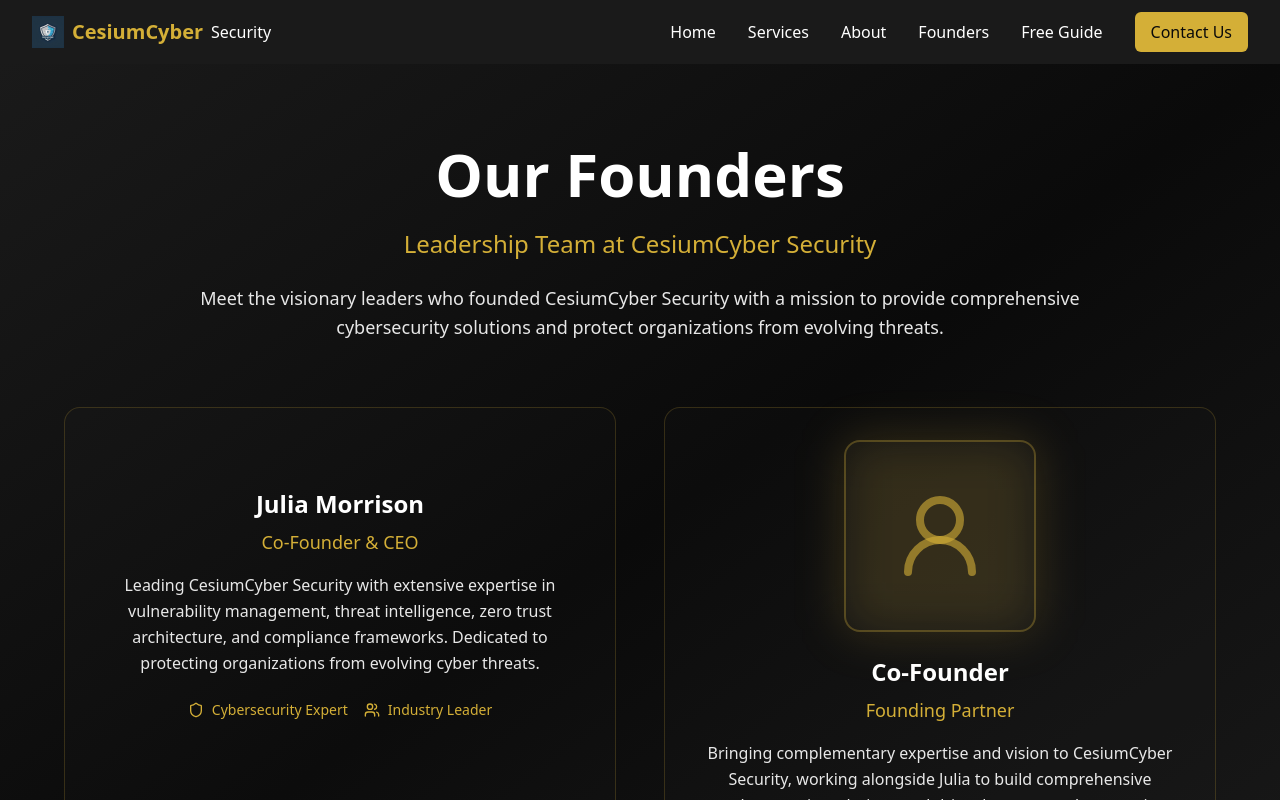
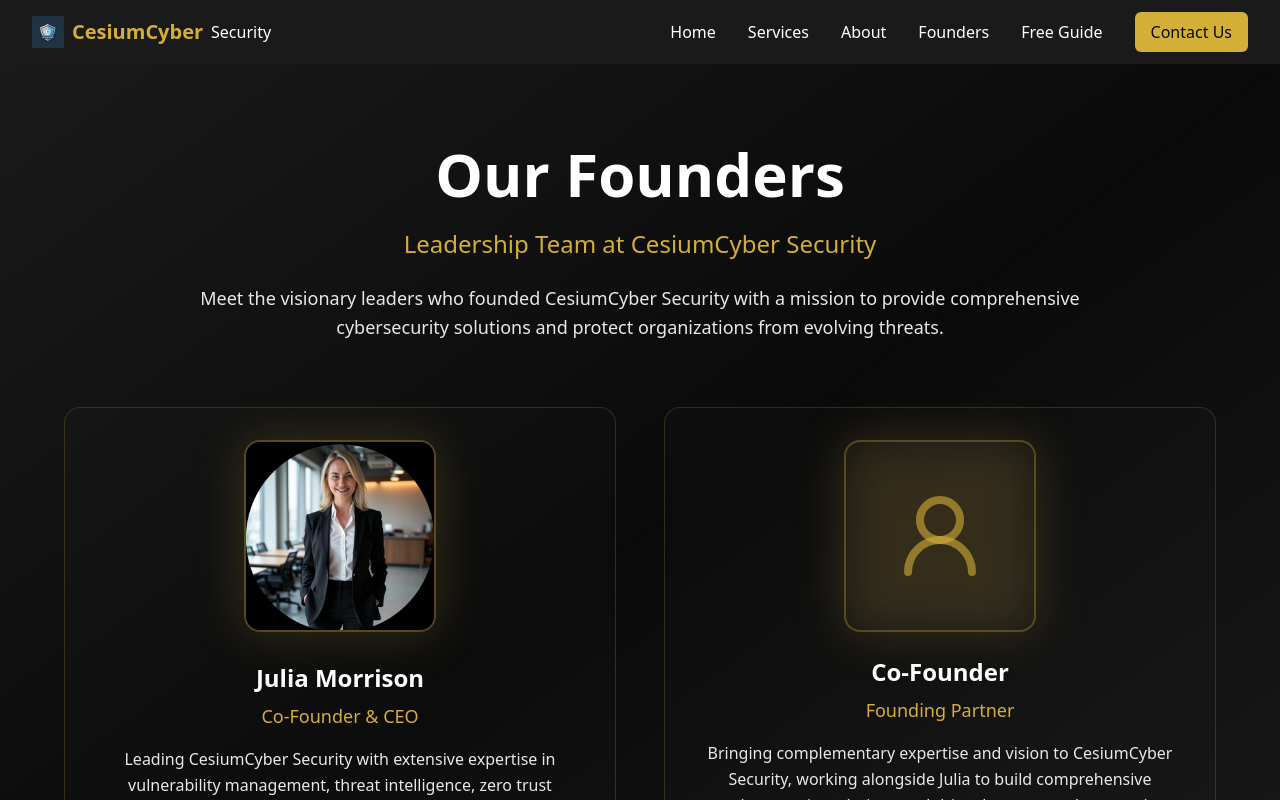
Before and after one commit to sleehoco/cesium, a React (Vite) app: page /founders in a window 1280 px wide. Shown: the top 800 px of the page. Built offline with nearby package versions, Linux system fonts and the light colour scheme.

Commit message:
Fix image visibility
Ensure the image on the founders page is visible.

```diff
--- a/src/pages/Founders.tsx
+++ b/src/pages/Founders.tsx
@@ -41,11 +41,10 @@ const Founders = () => {
                 <div className="text-center mb-6">
                   <div className="relative inline-block">
                     <div className="absolute inset-0 bg-cesium/20 rounded-2xl blur-xl"></div>
-                    <ImageOptimizer
-                      src="/lovable-uploads/57ca5107-42ac-47dc-8986-6eae8ee54711.png?v=1"
+                    <img
+                      src="/lovable-uploads/57ca5107-42ac-47dc-8986-6eae8ee54711.png"
                       alt="Julia Morrison - Co-Founder & CEO of CesiumCyber Security"
                       className="relative rounded-2xl w-48 h-48 object-cover border-2 border-cesium/30 mx-auto"
-                      priority={true}
                     />
                   </div>
                 </div>
```
